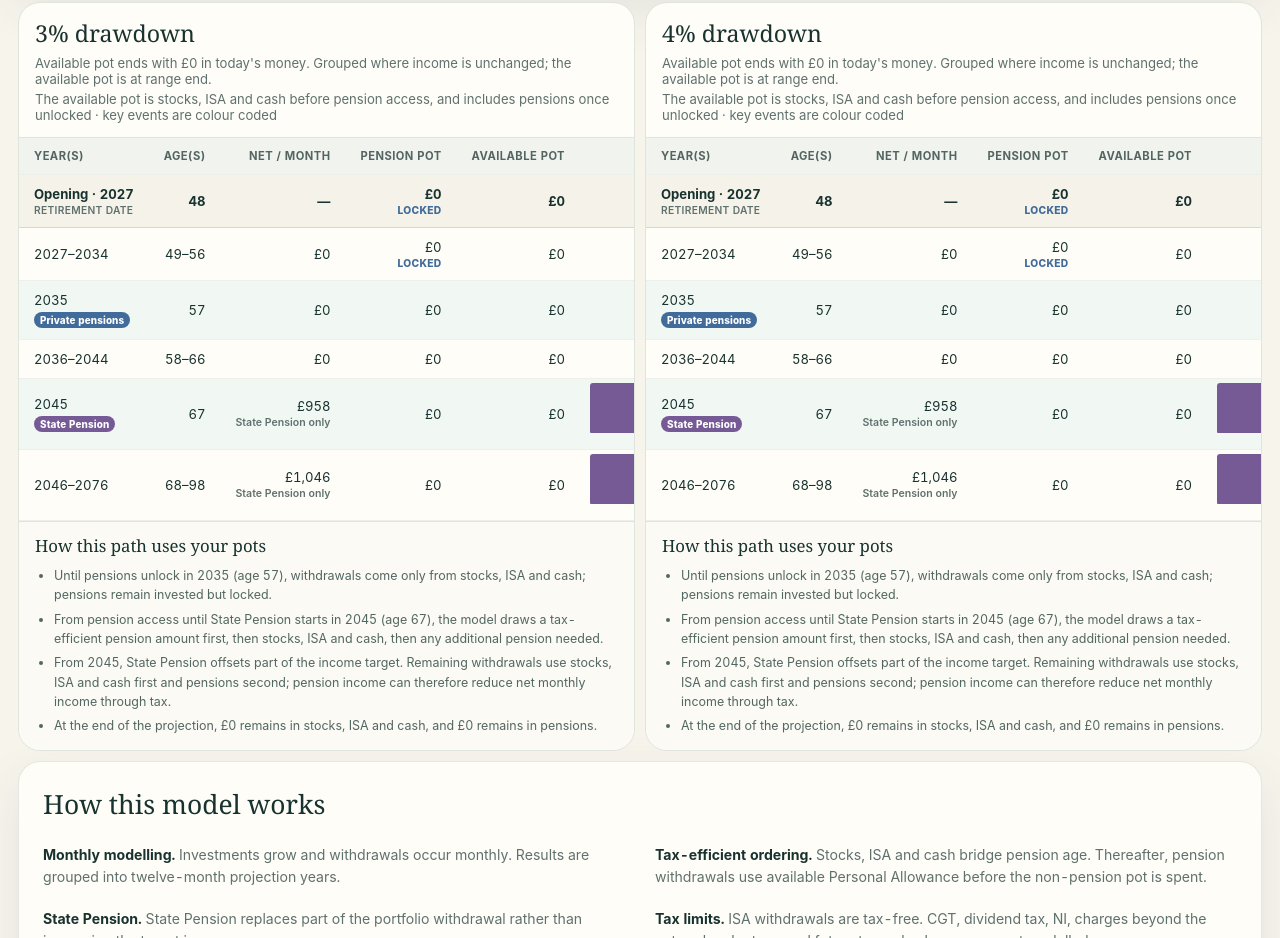
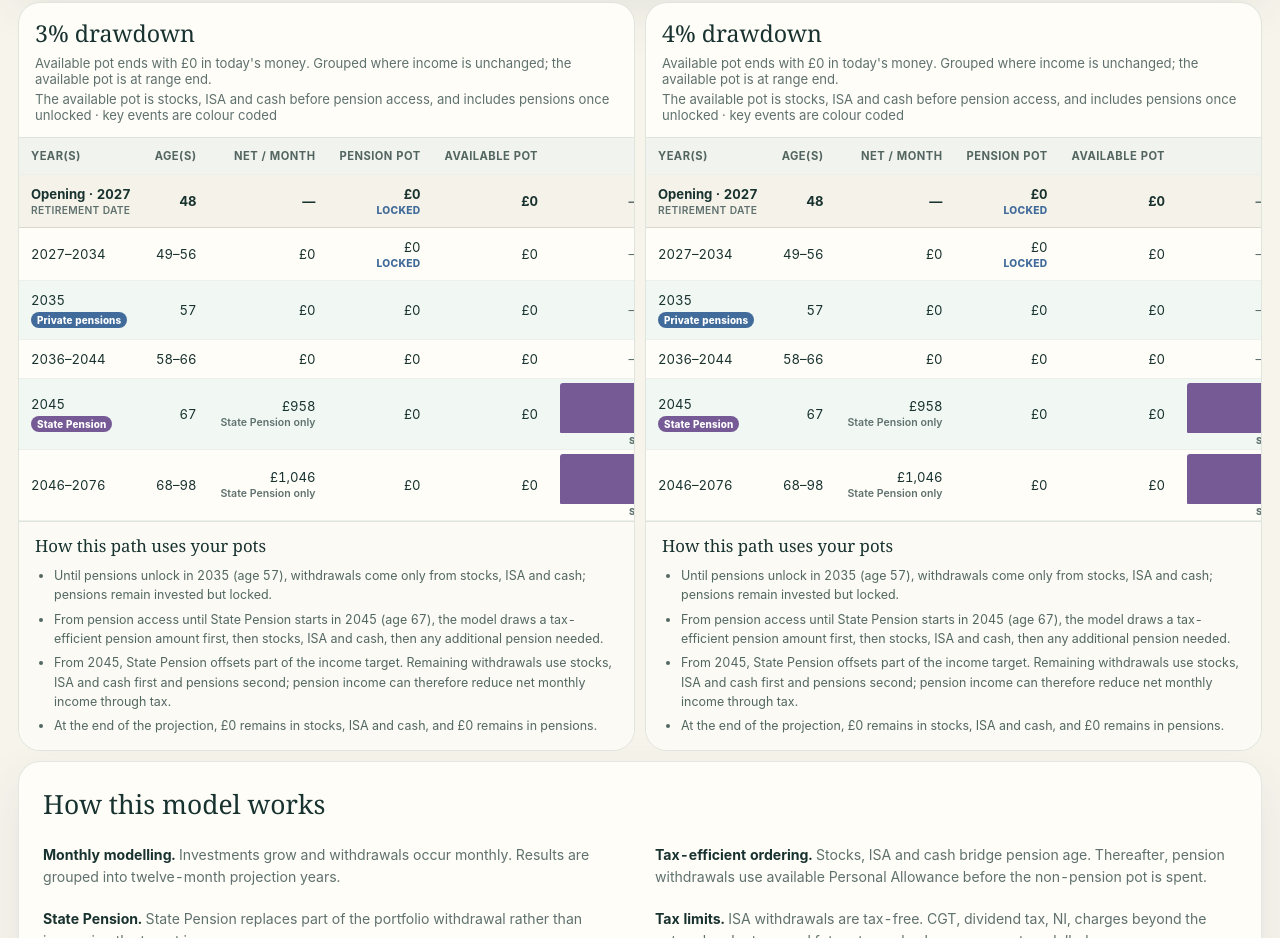
Before and after one commit to tomtastic/retire, a website: page index.html in a window 1280 px wide. Shown: the part 2199-3137 px from the top of the page. Drawn offline with Linux system fonts and the light colour scheme.

Commit message:
Tighten projection table columns

```diff
--- a/styles.css
+++ b/styles.css
@@ -475,7 +475,7 @@ summary { cursor: pointer; font-size: .92rem; font-weight: 800; }
 .table-scroll { max-height: none; overflow-x: auto; }
 .table-scroll:focus-visible { outline: 3px solid rgb(22 115 95 / 40%); outline-offset: -3px; }
 table { width: 100%; border-collapse: collapse; font-size: .82rem; }
-th, td { padding: 11px 15px; border-bottom: 1px solid #edf0ea; text-align: right; white-space: nowrap; }
+th, td { padding: 11px 12px; border-bottom: 1px solid #edf0ea; text-align: right; white-space: nowrap; }
 th:first-child, td:first-child { text-align: left; }
 th { position: sticky; top: 0; z-index: 1; background: #f1f3ee; color: #536561; font-size: .7rem; letter-spacing: .04em; text-transform: uppercase; }
 tbody tr:hover { background: #f8faf6; }
```
